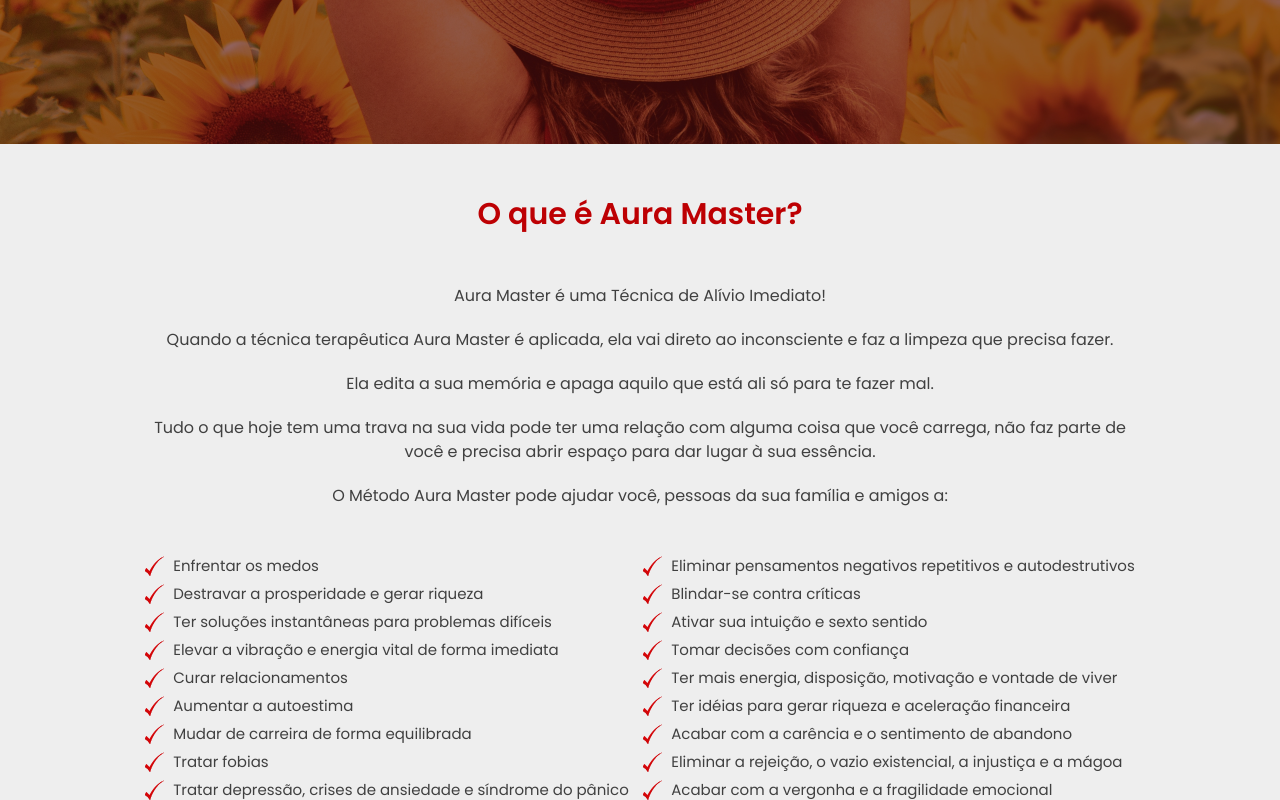
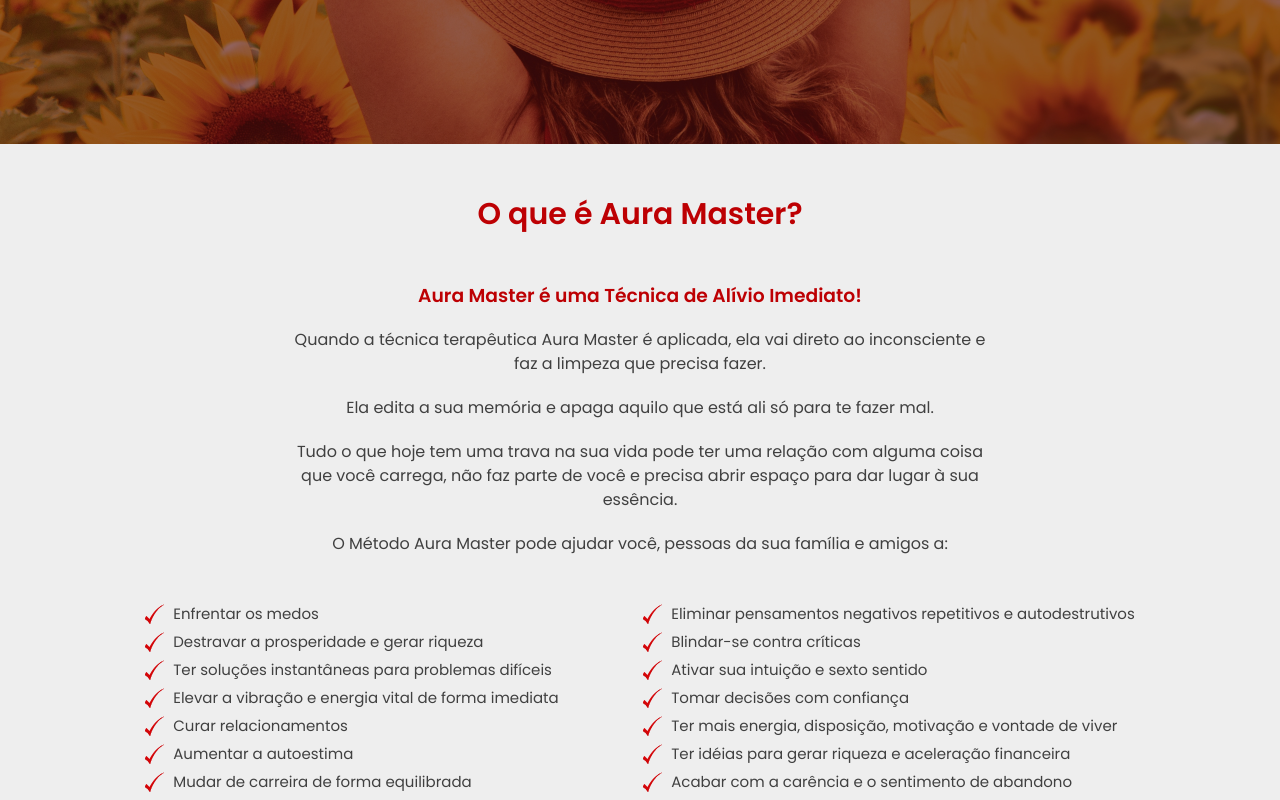
Before and after one commit to alinebastos/alinebastosterapeuta, a React (Create React App) app: page / in a window 1280 px wide. Shown: the part 476-1276 px from the top of the page. Built offline with nearby package versions, Linux system fonts and the light colour scheme.

Commit message:
fix main text

```diff
--- a/src/pages/aura-master/index.js
+++ b/src/pages/aura-master/index.js
@@ -103,6 +103,11 @@ const Icon = styled(FontAwesomeIcon)`
 
 const Description = styled.div`
     text-align: center;
+
+    @media screen and (min-width: 767px) {
+        width: 70%;
+        margin 0 auto;
+    }
 `
 
 const Testimonies = styled.div`
@@ -138,7 +143,7 @@ function AuraMaster () {
             <Main>
                 <Description>
                     <h2>O que é Aura Master?</h2>
-                    <p>Aura Master é uma Técnica de Alívio Imediato!</p>
+                    <h3>Aura Master é uma Técnica de Alívio Imediato!</h3>
 
                     <p>Quando a técnica terapêutica Aura Master é aplicada, ela vai direto ao inconsciente e faz a limpeza que precisa fazer.</p>
 
```
Lines whose indentation alone changed are shown as unchanged.
